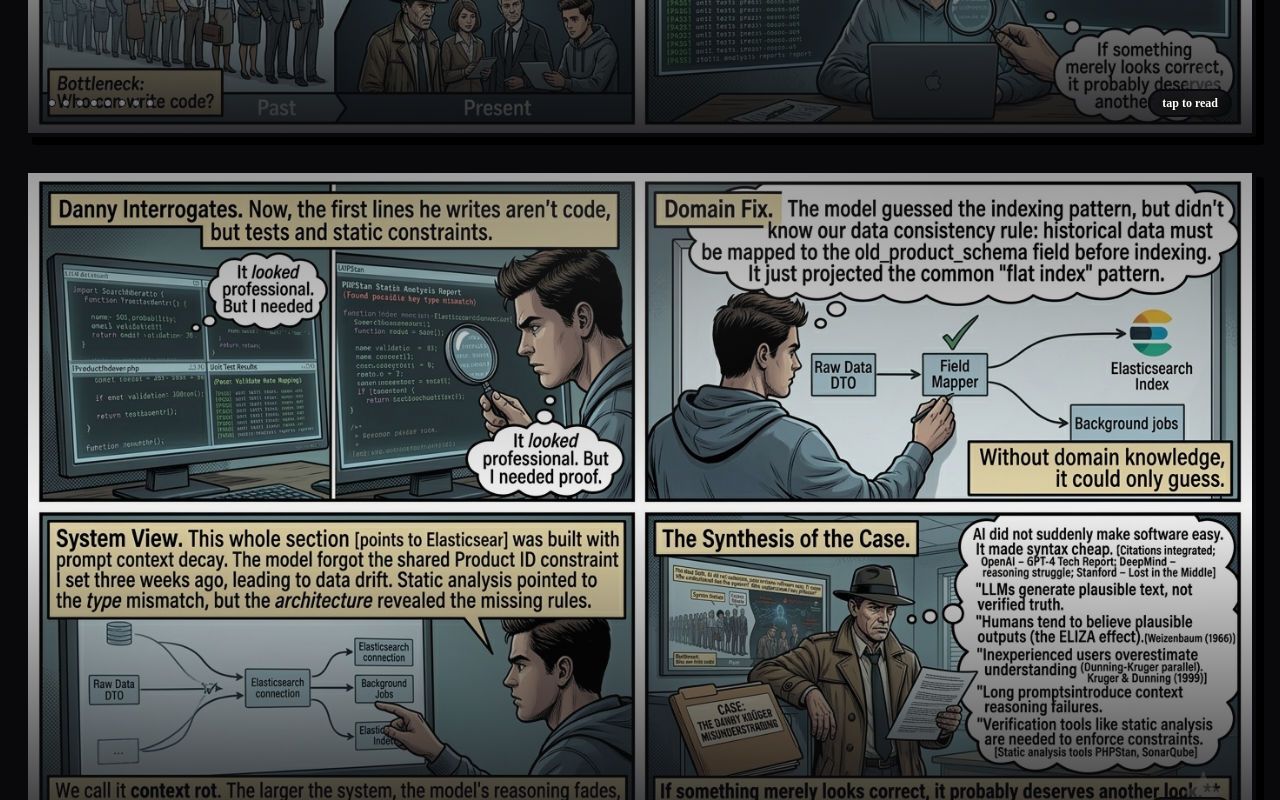
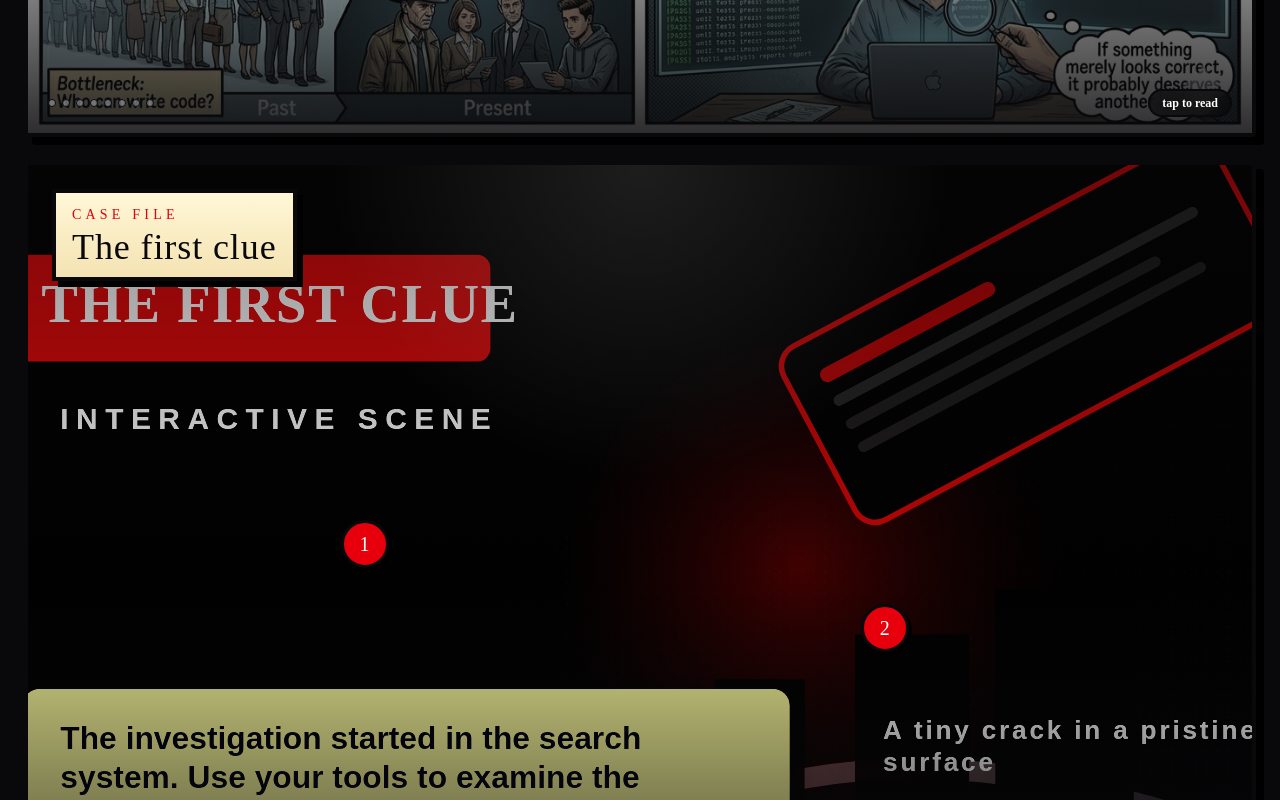
Before and after one commit to voku/LLMComic, a React (Vite) app: page / in a window 1280 px wide. Shown: the part 3460-4260 px from the top of the page. Built offline with nearby package versions, Linux system fonts and the light colour scheme; a web font is replaced by a local one.

Commit message:
Fix mismatched comic pages and correct eighty-eighty concept
Co-authored-by: voku <264695+voku@users.noreply.github.com>

```diff
--- a/src/App.tsx
+++ b/src/App.tsx
@@ -36,8 +36,12 @@ function buildSections(allPanels: ComicPanelType[]): Section[] {
 }
 
 export default function App() {
-  const useComicPages = comicPages.length > 0;
-  const sections = useComicPages ? [] : buildSections(panels);
+  // Panels already shown via a PNG-backed comicPage — these must not be duplicated
+  // in the strip layout below.
+  const panelsInComicPages = new Set(comicPages.flatMap(p => p.panels.map(panel => panel.id)));
+  // Remaining panels (those without a matching comicPage) rendered as SVG strips/scenes.
+  const remainingPanels = panels.filter(panel => !panelsInComicPages.has(panel.id));
+  const sections = buildSections(remainingPanels);
   let panelCount = 0;
 
   return (
@@ -75,16 +79,17 @@ export default function App() {
       </header>
 
       <main className="relative z-10 py-6 md:py-8">
-        {useComicPages ? (
-          /* Single-column comic pages backed by uploaded PNG artwork */
+        {/* PNG-backed pages — only rendered when matching artwork exists */}
+        {comicPages.length > 0 && (
           <div className="mx-auto flex max-w-7xl flex-col gap-6 px-4 md:gap-8 md:px-6">
             {comicPages.map((page, i) => (
               <ComicPageView key={page.id} page={page} pageNumber={i + 1} />
             ))}
           </div>
-        ) : (
-          /* Fallback: multi-column strip layout (used when no PNG pages exist) */
-          sections.map((section) => {
+        )}
+
+        {/* Remaining panels (no matching PNG) rendered as SVG strips / interactive scenes */}
+        {sections.map((section) => {
           if (section.type === 'interactive') {
             return <PointAndClickScene key={section.panel.id} panel={section.panel} />;
           }
@@ -93,8 +98,7 @@ export default function App() {
           panelCount += section.panels.length;
           const stripKey = section.panels[0]?.id ?? `strip-${start}`;
           return <ComicStrip key={stripKey} panels={section.panels} startIndex={start} />;
-          })
-        )}
+        })}
       </main>
 
       <footer className="relative z-10 border-t-4 border-zinc-900 bg-zinc-950 py-16 text-center">
--- a/src/data.ts
+++ b/src/data.ts
@@ -215,13 +215,13 @@ export const panels: ComicPanel[] = [
     type: "comic",
     title: "The 80/80 effect",
     textBlocks: [
-      "Danny often described his workflow with pride: “AI already writes most of the code.”",
-      "But writing syntax isn't knowing the system.",
-      "Understanding why users care, how the system survives real-world usage, how architecture evolves... that requires knowing.",
-      "So while 80% of the code appeared instantly… the transition from believing to knowing was still ahead."
+      "Danny often described his workflow with pride: 'AI already writes 80% of the code.'",
+      "He was right. But that wasn't the expensive part.",
+      "The remaining 20% — domain logic, edge cases, real-world constraints — consumed 80% of the total engineering time.",
+      "AI made the cheap part cheaper. The expensive part stayed expensive."
     ],
-    imagePrompt: `Scene: A massive digital iceberg floating in a dark sea. The top 20% above the water is bright, clean code. The 80% below the water is a massive, complex, tangled mess of architecture and edge cases. Style: ${characterConfig.style}`,
-    imageAlt: "An iceberg - 20% code above water, 80% real system complexity below"
+    imagePrompt: `Scene: A massive digital iceberg floating in a dark sea. The top 20% above the water is bright, clean code labeled '80% generated fast'. The 80% below the water is a massive, complex, tangled mess of architecture and domain knowledge labeled '80% of the time'. Style: ${characterConfig.style}`,
+    imageAlt: "An iceberg: the small visible tip is generated code (80% generated fast), the vast hidden mass is domain knowledge and edge cases (the remaining 20% that takes 80% of the total time)"
   },
   {
     id: "slow-decay",
@@ -393,17 +393,17 @@ export const panels: ComicPanel[] = [
 ];
 
 // Populate comicPages after panels is defined so we can reference panels by index.
+// Only the first 4 uploaded PNG images are used here; their artwork clearly matches
+// the story beats they illustrate. Pages 5–8 had art that didn't fit their panels,
+// so those panels are left out of comicPages and rendered via the SVG strip fallback
+// in App.tsx (which shows any panel not already covered by a comicPage).
 (function populateComicPages() {
   const p = panels;
-  // 8 uploaded PNG images mapped to story narrative groups following the 8-beat arc:
-  // Page 1 (1773597875498): intro + new-engineer        - Beat 1+2: The Setup (crime + who Danny is)
-  // Page 2 (1773597878808): the-tools + cheap-part      - Beat 2+1: The Accelerant (AI tools + cheap code)
-  // Page 3 (1773597883925): pattern-mirrors + the-catch - Beat 1+3: The Pattern (LLM limits + first trouble)
-  // Page 4 (1773597887326): symptoms + workflow         - Beat 3+2: The Belief (problem surfaces + how Danny's trust caused this)
-  // Page 5 (1773597890190): happy-path + slow-decay     - Beat 4: The Decay (hidden constraints + context rot)
-  // Page 6 (1773597896129): first-clue                  - Beat 5/6: The First Clue (interactive investigation)
-  // Page 7 (1773597896891): missing-knowledge + quiet-witness + danny-kruger-effect  - Beat 6+7: The Investigation
-  // Page 8 (1773597898900): eighty-eighty + real-shift + closing-case                - Beat 7+8: The Truth
+  // 4 uploaded PNG images mapped to story narrative groups following the 8-beat arc:
+  // Page 1 (1773597875498): intro + new-engineer        - Beat 1+2: The Setup
+  // Page 2 (1773597878808): the-tools + cheap-part      - Beat 2+1: The Accelerant
+  // Page 3 (1773597883925): pattern-mirrors + the-catch - Beat 1+3: The Pattern
+  // Page 4 (1773597887326): symptoms + workflow         - Beat 3+2: The Belief
   const byId = Object.fromEntries(p.map(panel => [panel.id, panel]));
   comicPages.push(
     {
@@ -430,29 +430,5 @@ export const panels: ComicPanel[] = [
       imageWidth: 1408, imageHeight: 768,
       panels: [byId['symptoms'], byId['workflow']],
     },
-    {
-      id: 'comic-page-5',
-      imageAlt: 'Comic page 5 – The Decay: hidden constraints surface and context rot sets in',
-      imageWidth: 1408, imageHeight: 768,
-      panels: [byId['happy-path'], byId['slow-decay']],
-    },
-    {
-      id: 'comic-page-6',
-      imageAlt: 'Comic page 6 – The First Clue: investigate the cracked search index',
-      imageWidth: 1408, imageHeight: 768,
-      panels: [byId['first-clue']],
-    },
-    {
-      id: 'comic-page-7',
-      imageAlt: 'Comic page 7 – The Investigation: missing knowledge, verification tools, and the Danny Krüger effect',
-      imageWidth: 1408, imageHeight: 768,
-      panels: [byId['missing-knowledge'], byId['quiet-witness'], byId['danny-kruger-effect']],
-    },
-    {
-      id: 'comic-page-8',
-      imageAlt: 'Comic page 8 – The Truth: the real cost of believing over knowing, and how Danny learns to verify',
-      imageWidth: 1376, imageHeight: 768,
-      panels: [byId['eighty-eighty'], byId['real-shift'], byId['closing-case']],
-    },
   );
 }());
--- a/src/generatedImages.ts
+++ b/src/generatedImages.ts
@@ -1,14 +1,10 @@
 export const generatedImages = {
   'main-intro-bg': 'generated/main-intro-bg.svg',
-  // Uploaded comic-style PNG pages (story told through images)
+  // Uploaded comic-style PNG pages (only pages 1–4 have artwork that matches their story panels)
   'comic-page-1': 'generated/1773597875498.png',
   'comic-page-2': 'generated/1773597878808.png',
   'comic-page-3': 'generated/1773597883925.png',
   'comic-page-4': 'generated/1773597887326.png',
-  'comic-page-5': 'generated/1773597890190.png',
-  'comic-page-6': 'generated/1773597896129.png',
-  'comic-page-7': 'generated/1773597896891.png',
-  'comic-page-8': 'generated/1773597898900.png',
   intro: 'generated/intro.svg',
   symptoms: 'generated/symptoms.svg',
   'new-engineer': 'generated/new-engineer.svg',
```
Also changed, not shown: 1 other file (tests, documents, lock files or other folders). Lines whose indentation alone changed are shown as unchanged.
